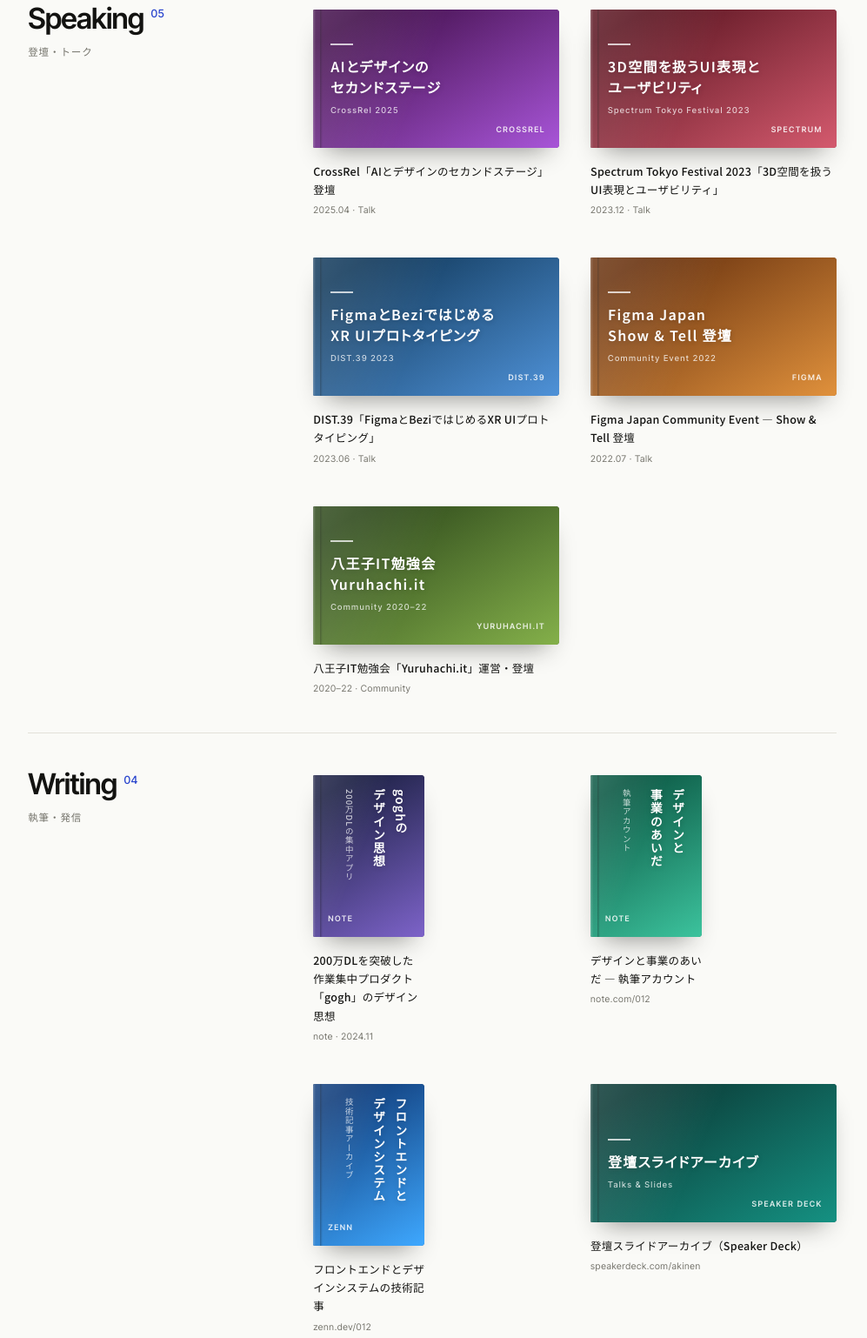
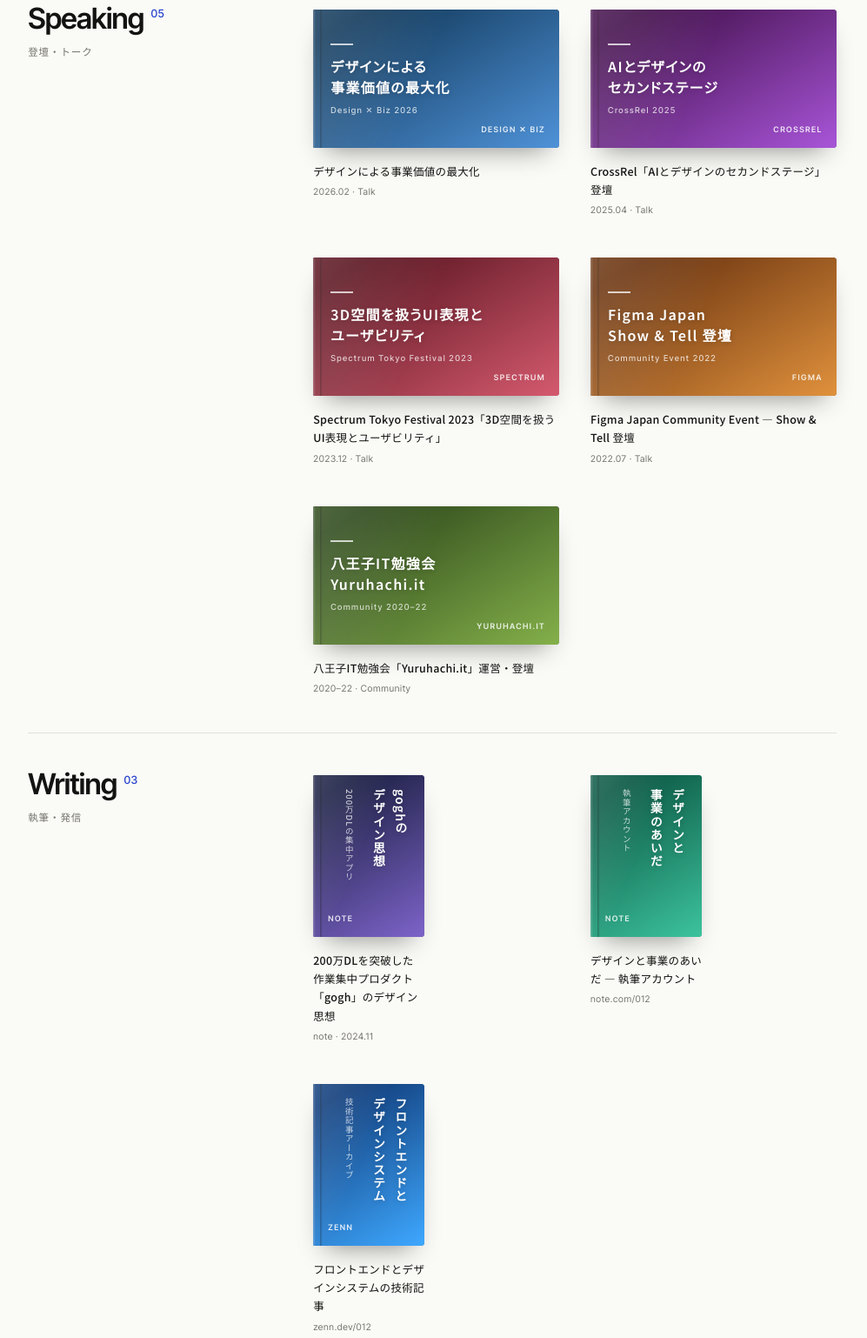
Before and after one commit to akinening/log, an Astro site: page / in a window 1280 px wide. Shown: the part 1526-3064 px from the top of the page at 87% size, without its empty margins (267-1264 px from the left). Built offline with nearby package versions, Linux system fonts and the light colour scheme; Astro itself is replaced by a stand-in of ours.

Commit message:
Side Workを更新

```diff
--- a/src/pages/index.astro
+++ b/src/pages/index.astro
@@ -12,6 +12,16 @@
 const VISIBLE = 3;
 
 const speaking = [
+  {
+    title: "デザインによる事業価値の最大化",
+    coverTitle: "デザインによる\n事業価値の最大化",
+    coverSub: "Design ✕ Biz 2026",
+    label: "Design ✕ Biz",
+    meta: "2026.02 · Talk",
+    href: "https://speakerdeck.com/akinen/dezainniyorushi-ye-jia-zhi-nozui-da-hua",
+    g1: "#123a5c",
+    g2: "#4f92d8"
+  },
   {
     title: "CrossRel「AIとデザインのセカンドステージ」登壇",
     coverTitle: "AIとデザインの\nセカンドステージ",
@@ -31,16 +41,6 @@
     href: "https://spectrumfest2023.studio.site/en",
     g1: "#5c1622",
     g2: "#d45a6e"
-  },
-  {
-    title: "DIST.39「FigmaとBeziではじめるXR UIプロトタイピング」",
-    coverTitle: "FigmaとBeziではじめる\nXR UIプロトタイピング",
-    coverSub: "DIST.39 2023",
-    label: "DIST.39",
-    meta: "2023.06 · Talk",
-    href: "https://speakerdeck.com/akinen/figmatobezeldehazimeruxruipurototaipingu",
-    g1: "#123a5c",
-    g2: "#4f92d8"
   },
   {
     title: "Figma Japan Community Event — Show & Tell 登壇",
@@ -94,17 +94,6 @@
     href: "https://zenn.dev/012",
     g1: "#123f7d",
     g2: "#3ea8ff"
-  },
-  {
-    title: "登壇スライドアーカイブ（Speaker Deck）",
-    coverTitle: "登壇スライドアーカイブ",
-    coverSub: "Talks & Slides",
-    label: "Speaker Deck",
-    meta: "speakerdeck.com/akinen",
-    href: "https://speakerdeck.com/akinen",
-    g1: "#0b3a36",
-    g2: "#159182",
-    wide: true
   }
 ];
 
```
